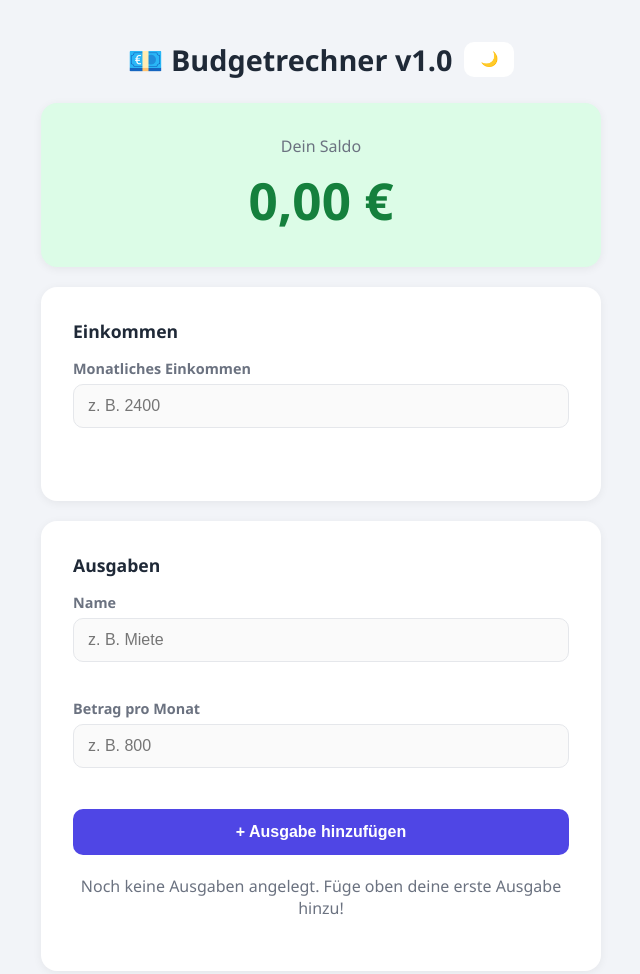
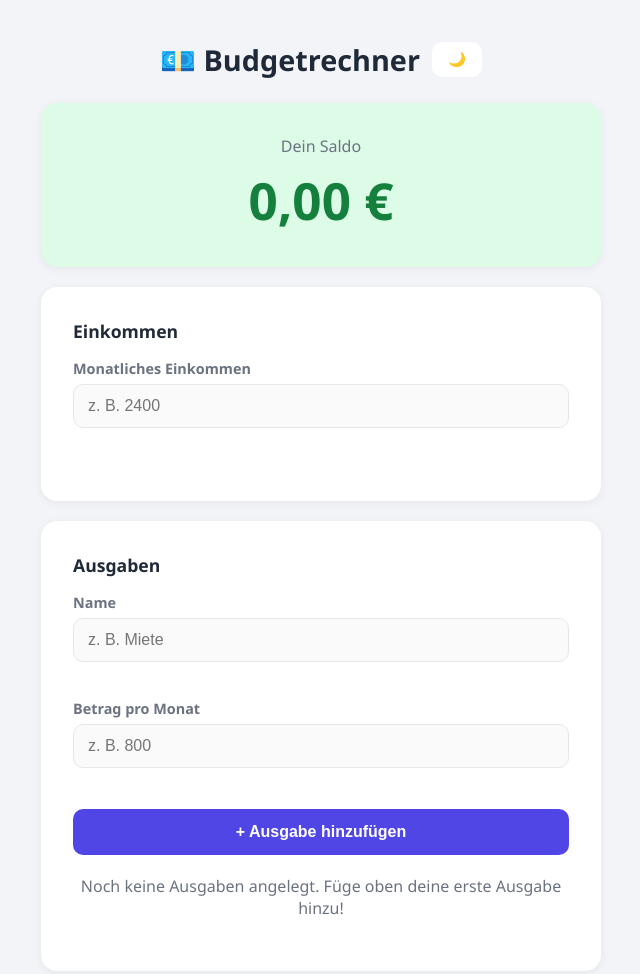
Before and after one commit to michaPeti/budgetCalculator, a plain HTML site: page index.html in a window 1280 px wide. Shown: the whole page, without its empty margins (319-959 px from the left). Drawn offline with Linux system fonts and the light colour scheme.

Commit message:
index.html aktualisieren

```diff
--- a/index.html
+++ b/index.html
@@ -10,7 +10,7 @@
 
   <div class="container">
     <div class="kopfzeile">
-      <h1>💶 Budgetrechner v1.0</h1>
+      <h1>💶 Budgetrechner</h1>
       <button type="button" id="modus-umschalten" class="btn btn-modus" title="Dunkelmodus umschalten">🌙</button>
     </div>
 
```
